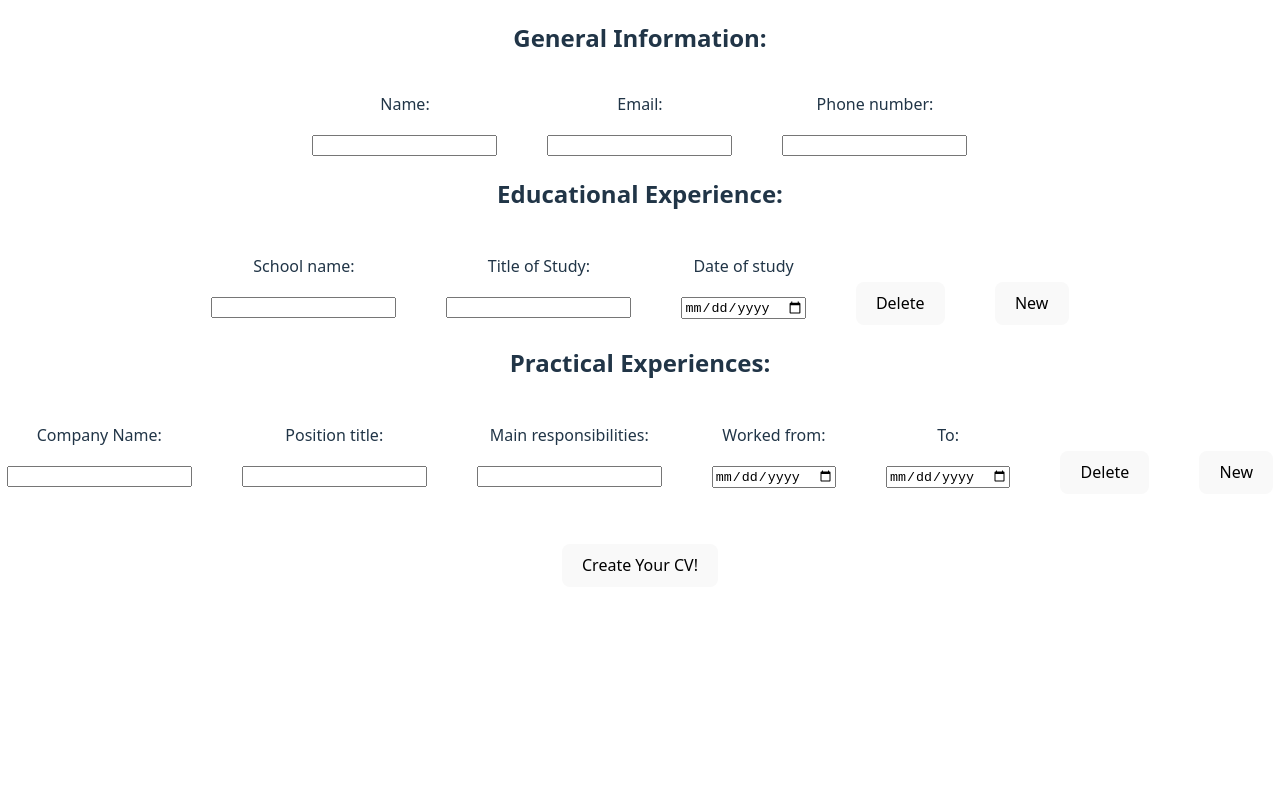
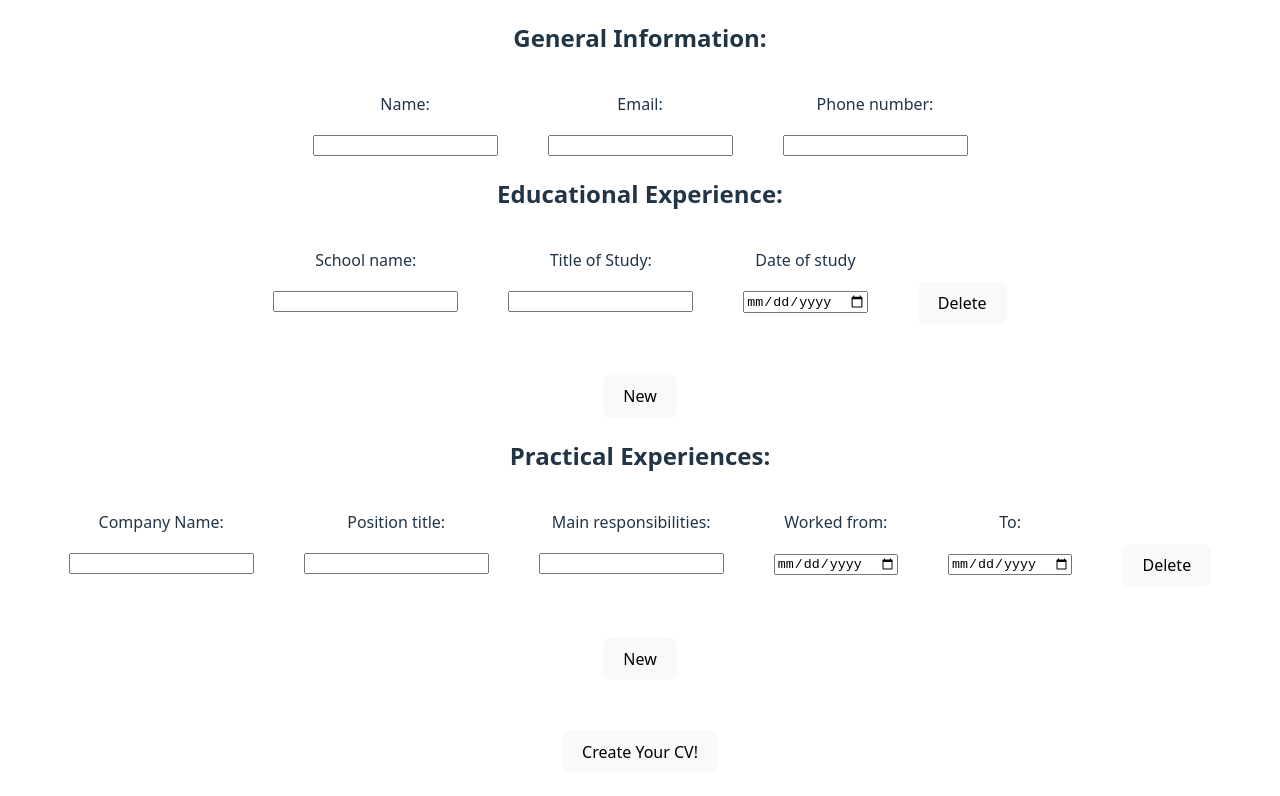
Before and after one commit to Vincde/Project-CV-Application, a React (Vite) app: page / in a window 1280 px wide. Shown: the top 796 px of the page. Built offline with nearby package versions, Linux system fonts and the light colour scheme.

Commit message:
feat: Modify css to make all components show in a more concise way

```diff
--- a/src/components/Education.jsx
+++ b/src/components/Education.jsx
@@ -37,7 +37,7 @@ function EducationalExperience({education, setEducation}) {
         <div className='educationalExperience'>
             {education.map((element) => {
                 return(
-            <React.Fragment key={element.id}>
+            <div key={element.id} className='educationalExperience__singleContainer'>
                 <div>
                     <p>School name: </p>
                     <input type="text" onChange={(e) => handleInputChange('schoolName', element, e)} value={element.schoolName}/>
@@ -53,12 +53,12 @@ function EducationalExperience({education, setEducation}) {
 
                 <button onClick={() => deleteItem(element.id)}>Delete</button>
 
-            </React.Fragment>
+            </div>
             )
             })}
 
 
-            <button onClick={() => setEducation([...education, {id:crypto.randomUUID(), schoolName: '', titleStudy: '', dateStudy: ''}])}>New</button>
+            <button onClick={() => setEducation([...education, {id:crypto.randomUUID(), schoolName: '', titleStudy: '', dateStudy: ''}])} id='newButton'>New</button>
 
         </div>
         </>
--- a/src/components/Practical.jsx
+++ b/src/components/Practical.jsx
@@ -43,8 +43,8 @@ function Practical({practice, setPractice}) {
         <div className='practical'>
             {practice.map((element) => {
                 return(
-                <React.Fragment key={element.id}>
-                <div>
+                <div key={element.id} className='practical__singleContainer'>
+            <div>
                 <p>Company Name: </p>
                 <input type="text" onChange={(e) => handleChange('compName', element, e)} value={element.companyName}/>
             </div>
@@ -67,11 +67,11 @@ function Practical({practice, setPractice}) {
 
                 <button onClick={() => deleteItem(element.id)}>Delete</button>
 
-                </React.Fragment>
+                </div>
                 )
             })}
 
-            <button onClick={() => setPractice([...practice, {id:crypto.randomUUID(), companyName: '', positionTitle: '', mainRespons: '', dateFrom: '', dateUntil: ''}])}>New</button>
+            <button onClick={() => setPractice([...practice, {id:crypto.randomUUID(), companyName: '', positionTitle: '', mainRespons: '', dateFrom: '', dateUntil: ''}])} id='newButton'>New</button>
         </div>
     </>
     );
--- a/src/styles/education.css
+++ b/src/styles/education.css
@@ -1,5 +1,6 @@
 .educationalExperience{
     display: flex;
+    flex-direction: column;
     gap: 50px;
     align-items: center;
     justify-content: center;
@@ -8,3 +9,12 @@
 .educationalExperience button{
     margin-top: 50px;
 }
+
+#newButton{
+    margin-top: 0;
+}
+
+.educationalExperience__singleContainer{
+    display: flex;
+    gap:50px;
+}
--- a/src/styles/practical.css
+++ b/src/styles/practical.css
@@ -1,5 +1,6 @@
 .practical{
     display: flex;
+    flex-direction: column;
     gap: 50px;
     align-items: center;
     justify-content:center;
@@ -8,3 +9,12 @@
 .practical button{
     margin-top: 50px;
 }
+
+#newButton{
+    margin-top: 0;
+}
+
+.practical__singleContainer{
+    display: flex;
+    gap:50px;
+}
```
